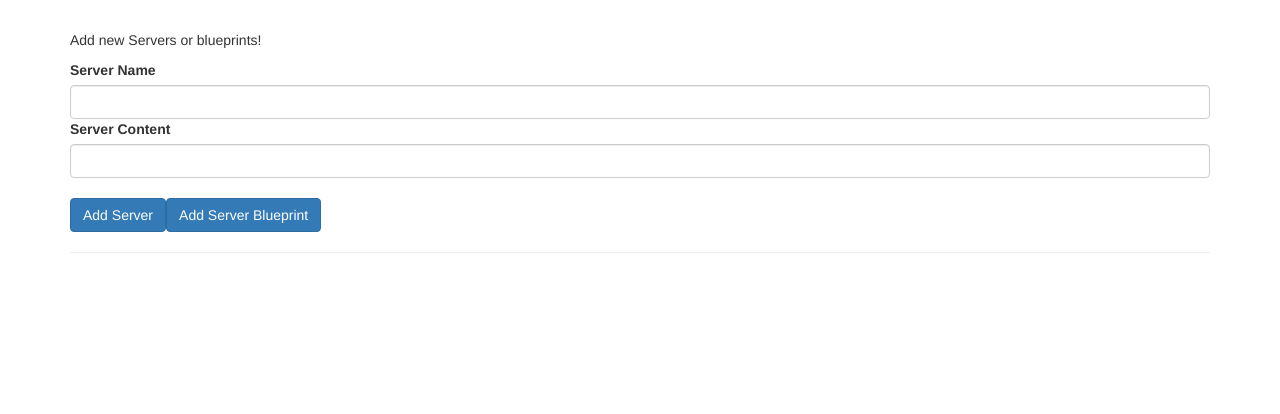
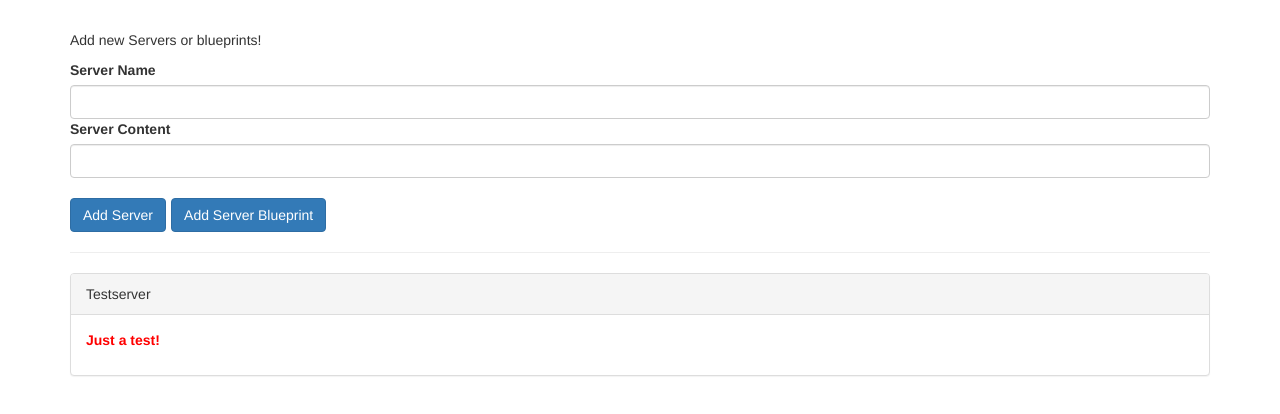
Before and after one commit to MKA1500/Angular-Apps, an Angular app: page / in a window 1280 px wide. Shown: the top 414 px of the page. Built offline with nearby package versions, Linux system fonts and the light colour scheme.

Commit message:
property binding

```diff
--- a/src/app/app.component.html
+++ b/src/app/app.component.html
@@ -4,7 +4,8 @@
   <div class="row">
     <div class="col-xs-12">
       <app-server-element
-        *ngFor="let serverElement of serverElements">
+        *ngFor="let serverElement of serverElements"
+        [srvElement]="serverElement">
       </app-server-element>
     </div>
   </div>
--- a/src/app/app.component.ts
+++ b/src/app/app.component.ts
@@ -6,5 +6,9 @@ import { Component } from '@angular/core';
   styleUrls: ['./app.component.css']
 })
 export class AppComponent {
-  serverElements = [];
+  serverElements = [{
+    type: 'server',
+    name: 'Testserver',
+    content: 'Just a test!'
+  }];
 }
--- a/src/app/cockpit/cockpit.component.css
+++ b/src/app/cockpit/cockpit.component.css
@@ -0,0 +1,3 @@
+button {
+  margin-right: 5px;
+}
--- a/src/app/cockpit/cockpit.component.ts
+++ b/src/app/cockpit/cockpit.component.ts
@@ -15,18 +15,18 @@ export class CockpitComponent implements OnInit {
   }
 
   onAddServer() {
-    this.serverElements.push({
-      type: 'server',
-      name: this.newServerName,
-      content: this.newServerContent
-    });
+    // this.serverElements.push({
+    //   type: 'server',
+    //   name: this.newServerName,
+    //   content: this.newServerContent
+    // });
   }
 
   onAddBlueprint() {
-    this.serverElements.push({
-      type: 'blueprint',
-      name: this.newServerName,
-      content: this.newServerContent
-    });
+    // this.serverElements.push({
+    //   type: 'blueprint',
+    //   name: this.newServerName,
+    //   content: this.newServerContent
+    // });
   }
 }
--- a/src/app/server-element/server-element.component.ts
+++ b/src/app/server-element/server-element.component.ts
@@ -1,4 +1,4 @@
-import { Component, OnInit } from '@angular/core';
+import { Component, OnInit, Input } from '@angular/core';
 
 @Component({
   selector: 'app-server-element',
@@ -6,7 +6,7 @@ import { Component, OnInit } from '@angular/core';
   styleUrls: ['./server-element.component.css']
 })
 export class ServerElementComponent implements OnInit {
-
+  @Input('srvElement') element: {type: string, name: string, content: string}
   constructor() { }
 
   ngOnInit() {
```
